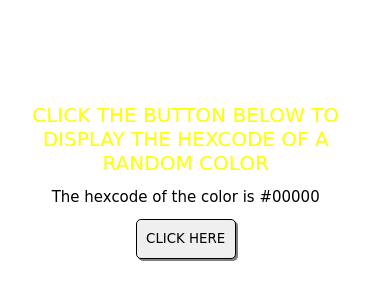
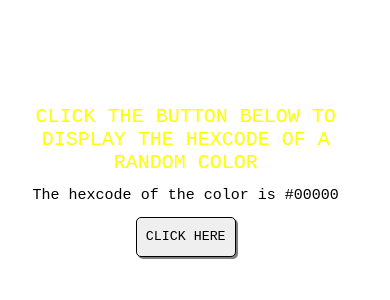
Before and after one commit to Pallabbrmn/colorChanger, a plain HTML site: page index.html in a window 390 px wide. Shown: the part 256-556 px from the top of the page. Drawn offline with Linux system fonts and the light colour scheme.

Commit message:
Update style.css

```diff
--- a/style.css
+++ b/style.css
@@ -63,4 +63,7 @@ h2{
     h2{
         font-size: 15px;
     }
+     *{
+        font-family: 'Courier New', Courier, monospace;
+    }
 }
```
